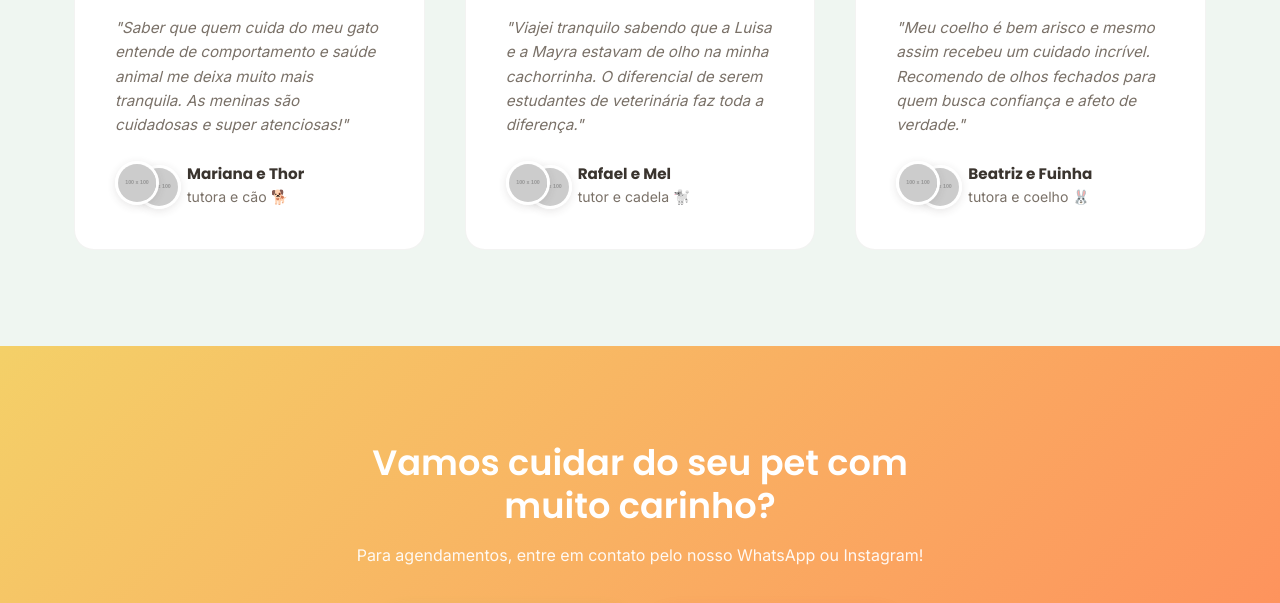
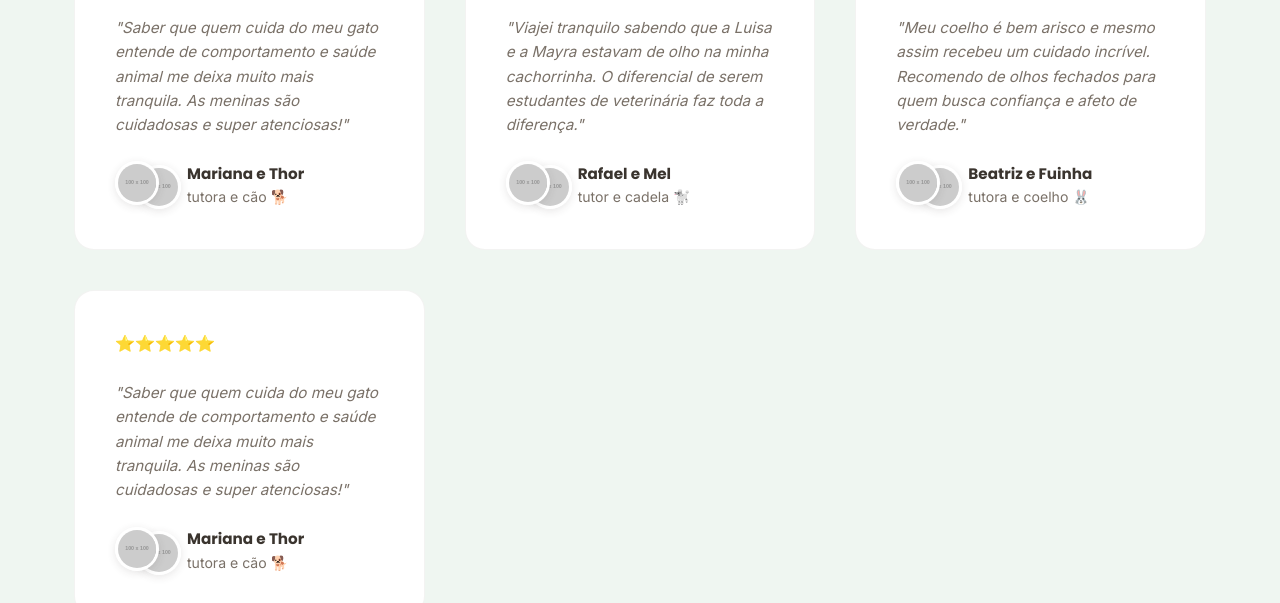
Before and after one commit to leandrocaronelanschi/landingPagePets4, a plain HTML site: page index.html in a window 1280 px wide. Shown: the part 3529-4132 px from the top of the page. Drawn offline with Linux system fonts and the light colour scheme; no server answers; placeholder pictures from the web are drawn by us.

Commit message:
[feat] Criação da function que busca dados dos depoimentos no Supabase

```diff
--- a/index.html
+++ b/index.html
@@ -306,7 +306,7 @@
             </p>
           </div>
 
-          <div class="testimonials__grid">
+          <div class="testimonials__grid" id="area-render-card-testimonials">
             <article class="card card--testimonial">
               <div
                 class="testimonial__stars"
@@ -540,5 +540,7 @@
     </footer>
 
     <script src="index.js"></script>
+    <script src="/src/components/js/cardTestimonials.js"></script>
+    <script src="/src/components/js/requests.js"></script>
   </body>
 </html>
--- /dev/null
+++ b/src/components/cardTestimonials.html
@@ -0,0 +1,28 @@
+<article class="card card--testimonial" id="template-card-testimonials">
+  <div class="testimonial__stars" aria-label="Avaliação 5 de 5 estrelas">
+    ⭐⭐⭐⭐⭐
+  </div>
+  <p class="testimonial__text">
+    "Saber que quem cuida do meu gato entende de comportamento e saúde animal me
+    deixa muito mais tranquila. As meninas são cuidadosas e super atenciosas!"
+  </p>
+  <div class="testimonial__author">
+    <!-- PLACEHOLDER: foto do tutor e do pet — substitua o src pela foto real -->
+    <div class="avatar-group">
+      <img
+        src="https://placehold.co/100x100/F4D068/3A342E?text=Tutor"
+        alt="Foto do tutor"
+        class="avatar avatar--person img-placeholder"
+      />
+      <img
+        src="https://placehold.co/100x100/FF8A5B/FFFFFF?text=Pet"
+        alt="Foto do pet"
+        class="avatar avatar--pet img-placeholder"
+      />
+    </div>
+    <div class="testimonial__names">
+      <strong>Mariana e Thor</strong>
+      <span>tutora e cão 🐕</span>
+    </div>
+  </div>
+</article>
--- /dev/null
+++ b/src/components/js/cardTestimonials.js
@@ -0,0 +1,31 @@
+async function loadCardTestimonials() {
+  try {
+    const response = await fetch("/src/components/cardTestimonials.html");
+    const responseText = await response.text();
+
+    const parser = new DOMParser();
+
+    const cardTestimonialsTemplate = parser.parseFromString(
+      responseText,
+      "text/html"
+    );
+
+    const cardTestimonialsTemplateElement =
+      cardTestimonialsTemplate.getElementById("template-card-testimonials");
+
+    const clonecardTestimonials =
+      cardTestimonialsTemplateElement.cloneNode(true);
+
+    const areaRenderCardTestimonials = document.getElementById(
+      "area-render-card-testimonials"
+    );
+
+    areaRenderCardTestimonials.appendChild(clonecardTestimonials);
+
+    console.log(responseText);
+  } catch (error) {
+    console.error("Erro ao carregar os cards de depoimentos!", error);
+  }
+}
+
+loadCardTestimonials();
--- /dev/null
+++ b/src/components/js/requests.js
@@ -0,0 +1,25 @@
+const SUPABASE_URL = "https://zwegvzomzinoncbnkitq.supabase.co";
+const SUPABASE_KEY = "sb_publishable_2JH_WIjndXSIQAkIri7eMg_wP8CG022";
+
+async function getTestimonials() {
+  try {
+    const response = await fetch(
+      `${SUPABASE_URL}/rest/v1/depoimentos?select=*`,
+      {
+        method: "GET",
+        headers: {
+          apikey: SUPABASE_KEY,
+          Authorization: `Bearer ${SUPABASE_KEY}`
+        }
+      }
+    );
+
+    const dados = await response.json();
+
+    console.log(dados);
+  } catch (error) {
+    console.error("Erro ao buscar depoimentos", error);
+  }
+}
+
+getTestimonials();
```
